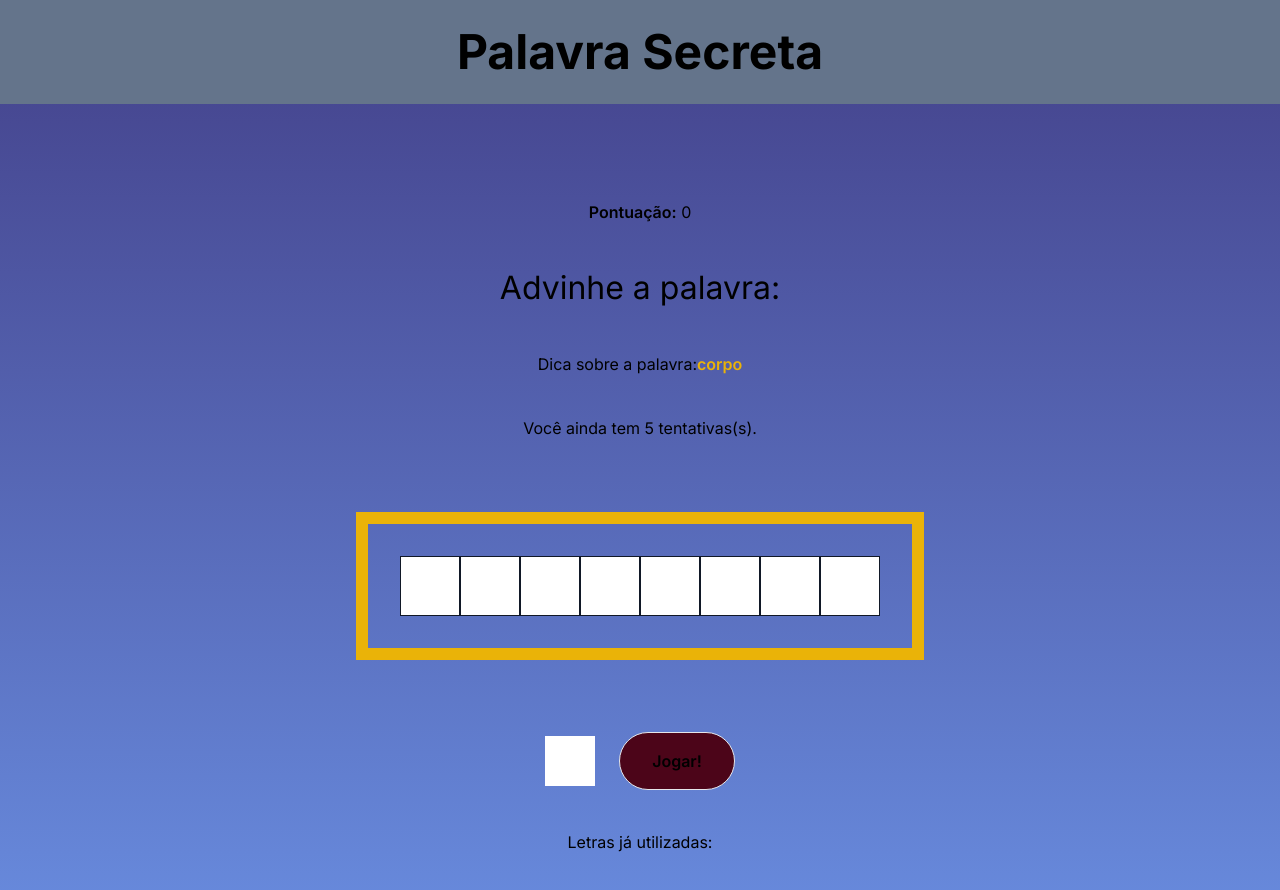
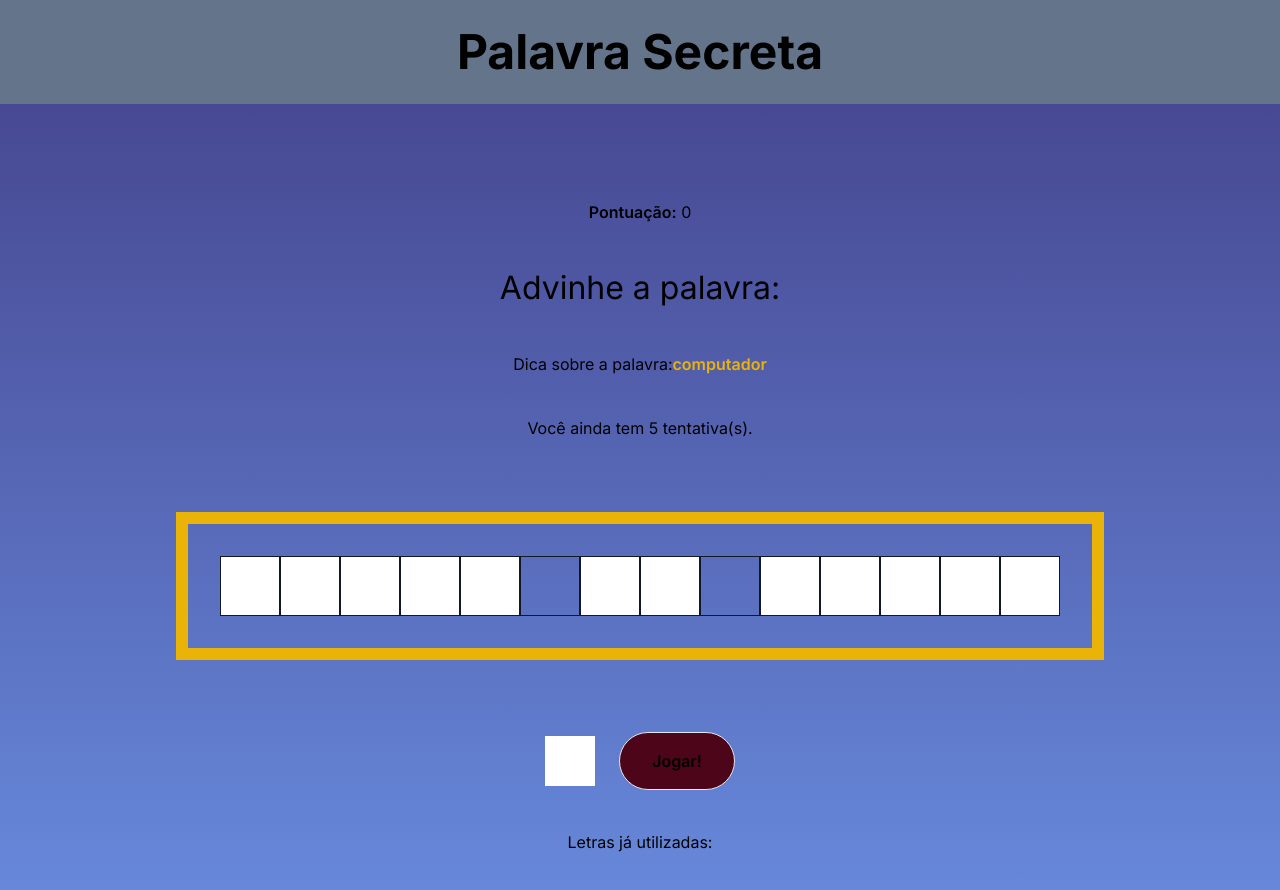
Before and after one commit to nayara-al/secret-word, a Next.js app: page / in a window 1280 px wide. Both pictures are taken after a click on the button "Iniciar o jogo". Shown: the top 890 px of the page. Built offline with nearby package versions, Linux system fonts and the light colour scheme.

Commit message:
quebra de linha

```diff
--- a/src/components/GameScreen/index.tsx
+++ b/src/components/GameScreen/index.tsx
@@ -1,5 +1,6 @@
 "use client";
-import { FormEvent, useRef, useState } from "react";
+
+import React, { FormEvent, useRef, useState } from "react";
 import Button from "../Button";
 
 interface GameScreenProps {
@@ -22,14 +23,32 @@ export default function GameScreen({
   score,
 }: GameScreenProps) {
   const [letter, setLetter] = useState("");
-  const letterInputRef = useRef(null);
+  const letterInputRef = useRef<HTMLInputElement>(null);
 
   const handleSubmit = (e: FormEvent) => {
     e.preventDefault();
+    verifyLetter(letter);
+    setLetter("");
+  };
 
-    verifyLetter(letter);
+  const renderLetter = (letter: string, index: number) => {
+    const isGuessed = guessedLetters.includes(letter);
+    const isSpaceOrHyphen = letter === " " || letter === "-";
 
-    setLetter("");
+    return (
+      <span
+        key={index}
+        className={`h-[60px] w-[60px] text-5xl border solid border-1 border-gray-900 uppercase ${
+          isGuessed
+            ? "bg-white text-black"
+            : isSpaceOrHyphen
+            ? "text-transparent flex-wrap"
+            : "bg-white text-black"
+        } font-bold`}
+      >
+        {isGuessed ? letter : ""}
+      </span>
+    );
   };
 
   return (
@@ -42,27 +61,16 @@ export default function GameScreen({
         Dica sobre a palavra:
         <span className="text-yellow-500 font-semibold">{pickedCategory}</span>
       </h3>
-      <p>Você ainda tem {guesses} tentativas(s).</p>
+      <p>Você ainda tem {guesses} tentativa(s).</p>
       <div className="m-8 p-8 border-solid border-[12px] items-center justify-center border-yellow-500 flex max-md:flex-wrap">
-        {letters.map((letter, i) =>
-          guessedLetters.includes(letter) ? (
-            <span
-              key={i}
-              className="flex items-center justify-center h-[60px] w-[60px] text-5xl border solid border-1 border-gray-900 uppercase bg-white text-black font-bold"
-            >
-              {letter}
-            </span>
-          ) : (
-            <span
-              key={i}
-              className="h-[60px] w-[60px] text-5xl border solid border-1 border-gray-900 uppercase bg-white text-black font-bold"
-            ></span>
-          )
-        )}
+        {letters.map(renderLetter)}
       </div>
       <div>
         <p></p>
-        <form className="flex items-center justify-center gap-4" onSubmit={handleSubmit}>
+        <form
+          className="flex items-center justify-center gap-4"
+          onSubmit={handleSubmit}
+        >
           <input
             type="text"
             className="text-black uppercase h-[50px] w-[50px] text-[20px] text-center mr-2"
--- a/src/data/words.ts
+++ b/src/data/words.ts
@@ -1,16 +1,16 @@
 export type WordsListProps = {
-  carro: string[];
+  /* carro: string[];
   fruta: string[];
-  corpo: string[];
+  corpo: string[]; */
   computador: string[];
-  programação: string[];
+  /* programação: string[];
   alimento: string[];
-  esporte: string[];
+  esporte: string[];  */
   país: string[];
 };
 
 export const wordsList: WordsListProps = {
-  carro: [
+  /* carro: [
     "Motor",
     "Porta",
     "Capô",
@@ -45,17 +45,20 @@ export const wordsList: WordsListProps = {
     "Cotovelo",
     "Barriga",
     "Joelho",
-  ],
+  ], */
   computador: [
-    "Mouse",
+    /* "Mouse",
     "Teclado",
     "Monitor",
     "Gabinete",
     "Processador",
-    "Memória",
-    "Fonte",
+    "Memória", */
+    "Placa-mãe",
+    "Disco rígido",
+    "Placa de vídeo",
+    /* "Fonte", */
   ],
-  programação: [
+  /* programação: [
     "Linguagem",
     "Framework",
     "JavaScript",
@@ -90,17 +93,17 @@ export const wordsList: WordsListProps = {
     "Surfe",
     "Atletismo",
     "Esqui",
-  ],
+  ], */
   país: [
-    "Brasil",
+    /* "Brasil", */
     "Estados Unidos",
-    "Japão",
+    /* "Japão",
     "Alemanha",
     "Austrália",
     "Índia",
     "Canadá",
     "México",
     "França",
-    "Itália",
+    "Itália", */
   ],
 };
```
